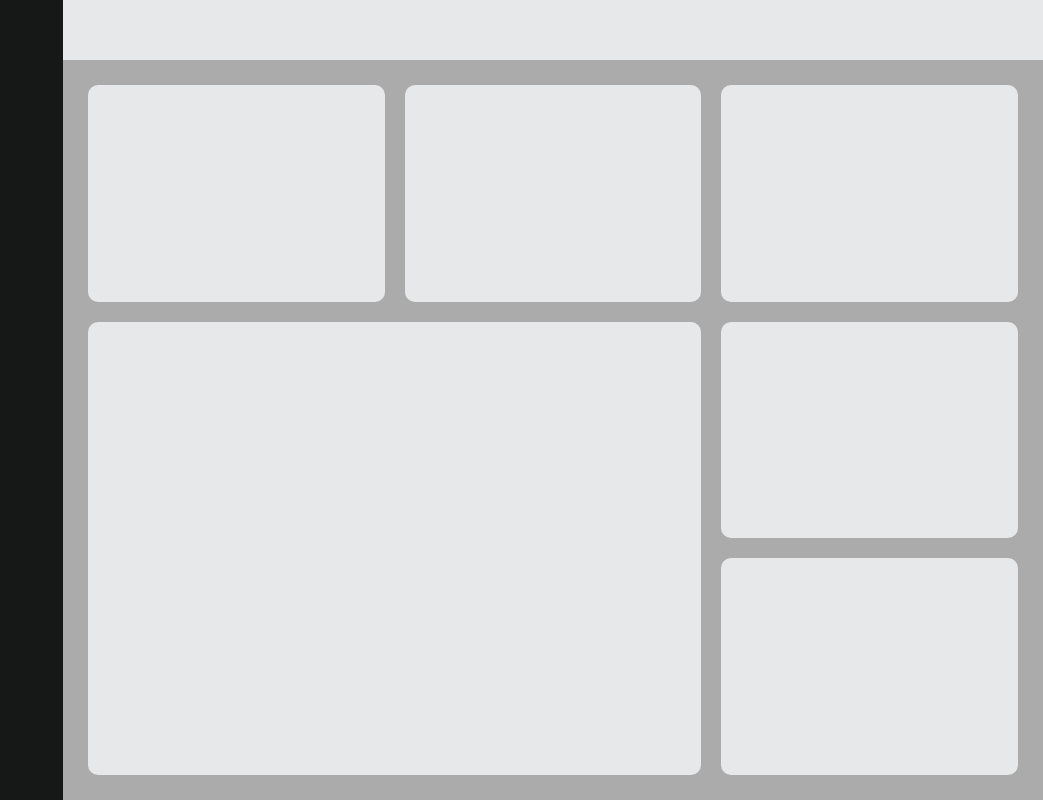
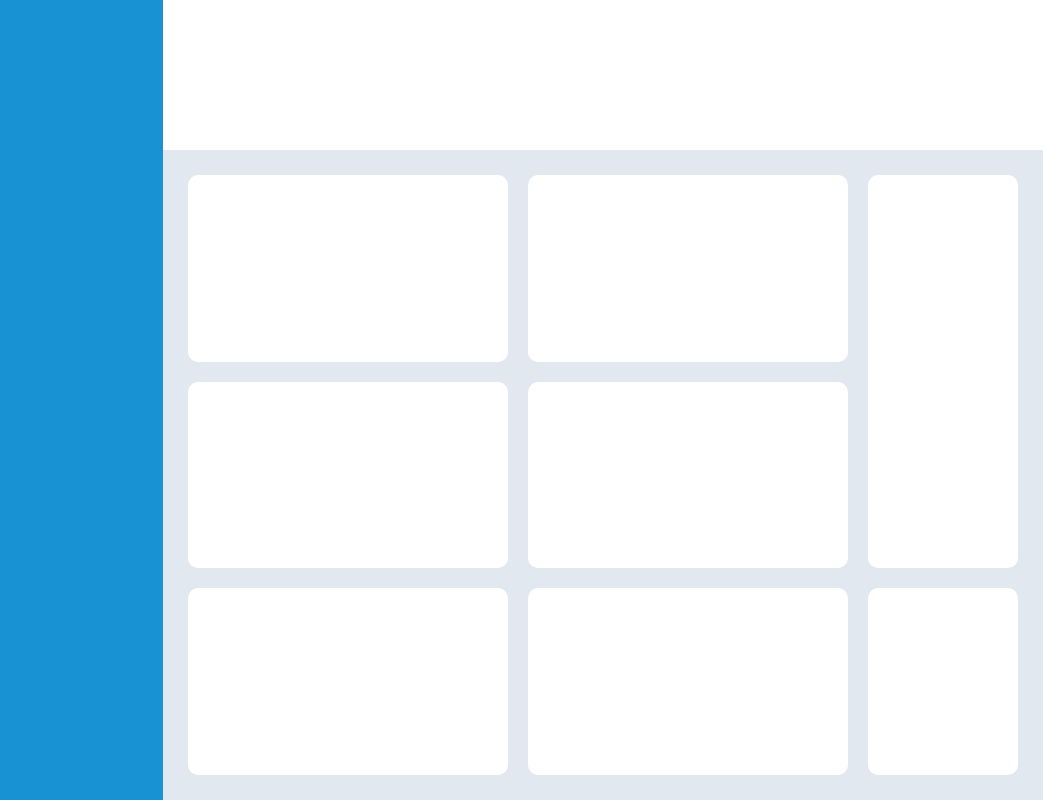
Before and after one commit to nbwedev/the-odin-project, a plain HTML site: page full-stack-javascript/fullstack-01-intermediate-html-css/07-admin-dashboard/index.html in a window 1280 px wide. Shown: the whole page, without its empty margins (237-1280 px from the left). Drawn offline with Linux system fonts and the light colour scheme.

Commit message:
feat: define grid-base layout, udpated root CSS variables

```diff
--- a/full-stack-javascript/fullstack-01-intermediate-html-css/07-admin-dashboard/index.html
+++ b/full-stack-javascript/fullstack-01-intermediate-html-css/07-admin-dashboard/index.html
@@ -19,6 +19,8 @@
       <div class="card"></div>
       <div class="card"></div>
       <div class="card"></div>
+      <div class="card"></div>
+      <div class="card"></div>
     </main>
   </body>
 </html>
--- a/full-stack-javascript/fullstack-01-intermediate-html-css/07-admin-dashboard/style.css
+++ b/full-stack-javascript/fullstack-01-intermediate-html-css/07-admin-dashboard/style.css
@@ -7,21 +7,28 @@
 }
 
 :root {
-  --main-background-color: #ababab;
-  --header-background-color: #e7e8e9;
-  --sidebar-background-color: #161717;
+  --main-background-color: #e2e8f0;
+  --header-background-color: #ffffff;
+  --sidebar-background-color: #1992d3;
 }
 
 body {
   height: 100vh;
   display: grid;
-  /* This creates two columns(vertical) - 1 thats 300px wide, the other column takes up the remaining space. */
-  /* It is easier to use fraction than hard-coding a value because it is inaccurate. */
-  grid-template-columns: 300px 1fr;
-  /* Same with above but with rows(horizontal.) */
-  grid-template-rows: 60px 1fr;
 
-  /* Defines the grid layout area.*/
+  /* Define two columns:
+     - First column fixed at 300px (sidebar)
+     - Second column fills remaining space (main content) */
+  grid-template-columns: 400px 1fr;
+
+  /* Define two rows:
+     - First row fixed at 60px (header)
+     - Second row fills remaining space (main area) */
+  grid-template-rows: 150px 1fr;
+
+  /* Map grid areas for layout:
+     - Top row: sidebar + header
+     - Bottom row: sidebar + main content */
   grid-template-areas:
     "side header"
     "side main";
@@ -32,26 +39,23 @@ body {
 
   /* Add padding around the main container */
   padding: 25px;
-  /* Line-based grid positioning */
-  /* grid-row: 2 / 3;
-  grid-column: 2 / 3; */
 
   /* Grid-template-area based positioning */
   grid-area: main;
 
-  /* Add the grid properties to target the 6 divs inside. */
+  /* Add the grid properties to target the 8 divs inside. */
   /* The main element can be a grid container as well with relation to the divs inside it. */
   display: grid;
 
-  /* Define a 3x3 grid inside main */
-  grid-template-columns: 1fr 1fr 1fr;
+  /* Define a 5x3 grid inside main */
+  grid-template-columns: repeat(5, 1fr);
   grid-template-rows: 1fr 1fr 1fr;
 
-  /* Layout of the 6 cards using named grid areas */
+  /* Layout of the 8 cards using named grid areas */
   grid-template-areas:
-    "c1 c2 c3"
-    "c4 c4 c5"
-    "c4 c4 c6";
+    "c1 c1 c2 c2 c3"
+    "c5 c5 c6 c6 c3"
+    "c7 c7 c8 c8 c4";
 
   /* Spacing between grid items */
   gap: 20px;
@@ -60,10 +64,6 @@ body {
 .header {
   background-color: var(--header-background-color);
 
-  /* Line-based grid positioning */
-  /* grid-column: 2 / 3;
-  grid-row: 1 / 2; */
-
   /* Grid-template-area based positioning */
   grid-area: header;
 }
@@ -71,36 +71,43 @@ body {
 .sidebar {
   background-color: var(--sidebar-background-color);
 
-  /* Line-based grid positioning */
-  /* grid-column: 1 / 2;
-  grid-row: 1 / 3; */
-
   /* Grid-template-area based positioning */
   grid-area: side;
 }
 
-/* This will apply to all six card class under main element. */
+/* This will apply to all eight card class under main element. */
 .card {
   background-color: var(--header-background-color);
   border-radius: 10px;
 }
 
-/* Position each card in the grid using nth-child selectors */
 .card:nth-child(1) {
   grid-area: c1;
 }
+
 .card:nth-child(2) {
   grid-area: c2;
 }
+
 .card:nth-child(3) {
   grid-area: c3;
 }
 .card:nth-child(4) {
   grid-area: c4;
 }
+
 .card:nth-child(5) {
   grid-area: c5;
 }
+
 .card:nth-child(6) {
   grid-area: c6;
 }
+
+.card:nth-child(7) {
+  grid-area: c7;
+}
+
+.card:nth-child(8) {
+  grid-area: c8;
+}
```
